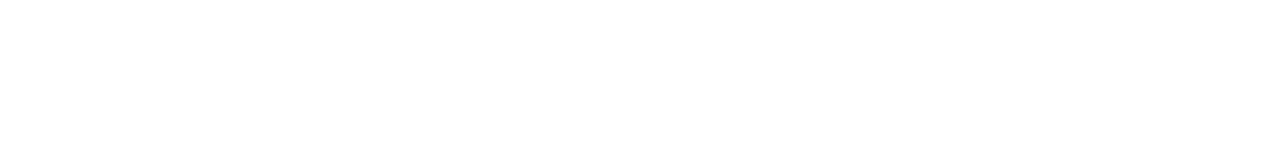
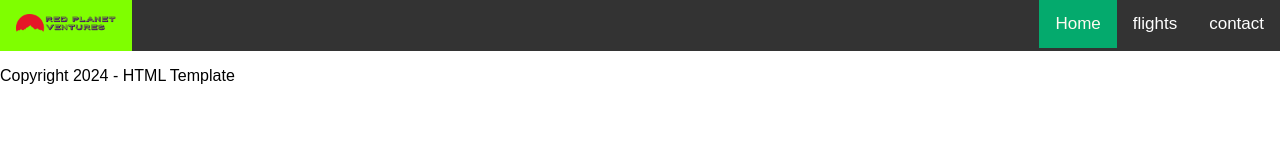
Before and after one commit to Rametse-Clement/241176_Rametse-Clement-Mohasoa_Red-Planet-Ventures, a plain HTML site: page index.html in a window 1280 px wide. Drawn offline with Linux system fonts and the light colour scheme.

Commit message:
as we go
save prog

```diff
--- a/css/main.css
+++ b/css/main.css
@@ -0,0 +1,42 @@
+body {
+    margin: 0;
+    font-family: Arial, Helvetica, sans-serif;
+}
+
+.topNav{
+    overflow: hidden;
+    background-color: #333;
+}
+
+.topNav a {
+    float: left;
+    color: #ffffff;
+    text-align: center;
+    padding: 14px 16px;
+    text-decoration: none;
+    font-size: 17px;
+}
+
+.topNavRight {
+    float: right;
+}
+
+.topNav a:hover {
+    background-color: chartreuse;
+    color: chocolate;
+}
+
+.topNav a.active {
+    background-color: #04aa6d;
+    color:floralwhite
+}
+
+header img{
+    width: 30%;
+    display: block;
+    margin-left: auto;
+    margin-right: auto;
+    margin-top: 4em;
+    opacity: 1;
+    border-radius: 50%;
+}
--- a/index.html
+++ b/index.html
@@ -6,7 +6,7 @@
     <meta http-equiv="X-UX-Compatible" content="IE-edge">
     <meta name="viewport" content="width-device-width, initial-scale-1.0">
     <meta name="keyword" content="Trip, Red Planet Ventures, Planets, Bookings, Travel">
-    <meta name="author" content="Rametse Clment Mohasoa_241176">
+    <meta name="author" content="Rametse Clement Mohasoa_241176">
 
     <title> Red Planet Ventures </title>
 
@@ -17,3 +17,35 @@
             link css-->
 
     <link rel="stylesheet" href="css/Main.css">
+
+</head>
+
+<body>
+    <nav>
+        <div class="topNav">
+            <a href="../index.html"><img src="Assets/Images/logo.png" width="100px"></a>
+
+            <div class="topNavRight">
+                <a class="active"  href="index.html">Home</a>
+                <a href="Pages/flights.html">flights</a>
+                <a href="Pages/contact.html">contact</a>
+            </div>
+        </div>
+    </nav>
+
+    <header>
+
+    </header>
+
+
+    <section>
+
+    </section>
+
+    <footer>
+        <p> Copyright 2024 - HTML Template</p>
+    </footer>
+
+
+    </body>
+</html>
```
Also changed, not shown: Pages/contact.html (+51 -0 lines), Pages/flights.html (+51 -0 lines).
